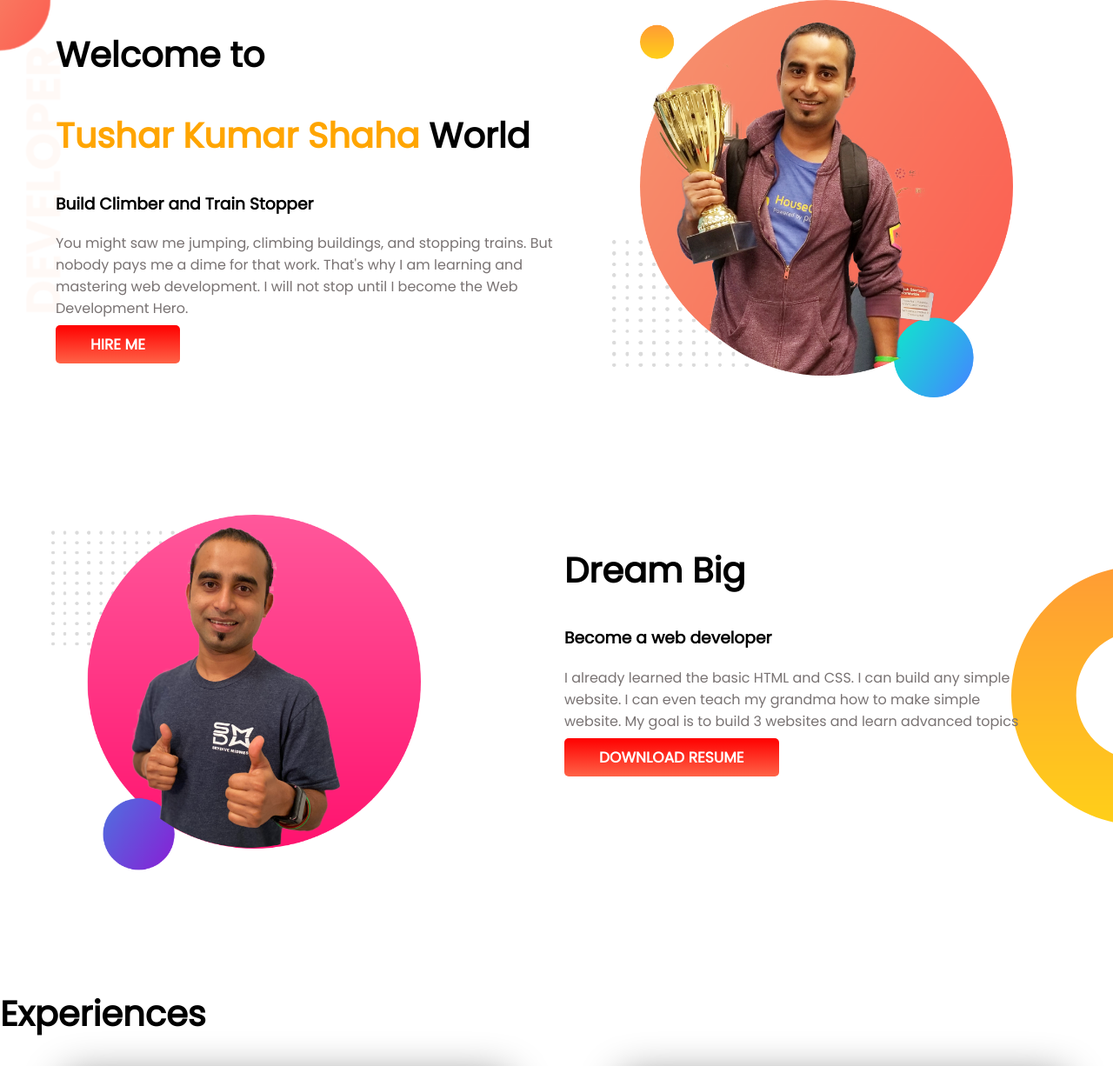
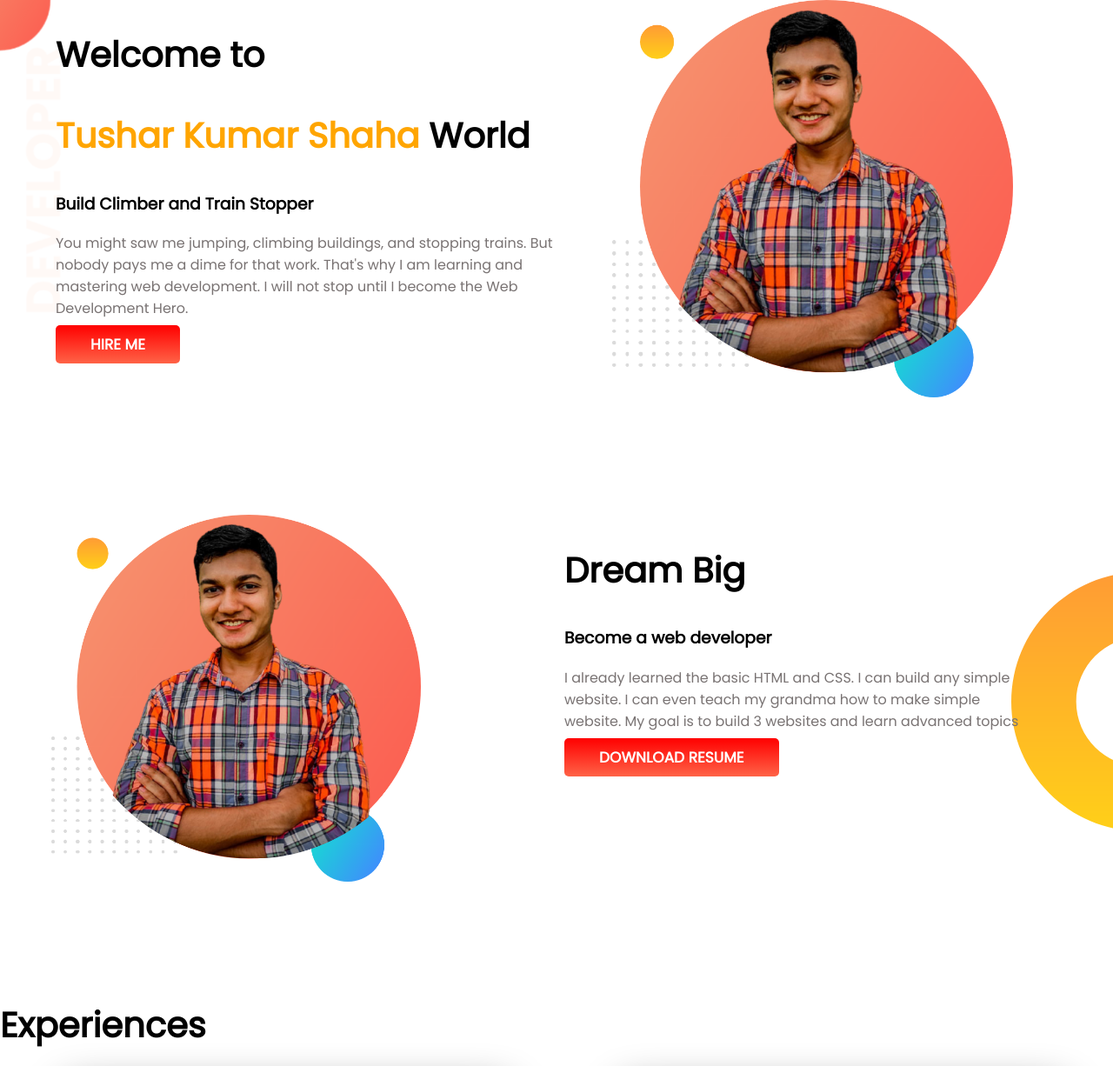
Before and after one commit to tusharshaha/developer-portfolio, a plain HTML site: page index.html in a window 1280 px wide. Shown: the top 1226 px of the page at 87% size. Drawn offline with Linux system fonts and the light colour scheme.

Commit message:
my picture added

```diff
--- a/index.html
+++ b/index.html
@@ -21,12 +21,12 @@
         HIRE ME</a>
     </div>
     <div class="half-width">
-        <img src="images/jhankar.png" alt="">
+        <img src="images/tushar-bg.png" alt="">
     </div>
    </section>
    <section class="dream-big flex-container">
        <div class="half-width">
-           <img src="images/jhankar2.png" alt="">
+           <img src="images/tushar-bg.png" alt="">
        </div>
        <div class="half-width">
             <h1>Dream Big</h1>
```
Also changed, not shown: images/tushar-bg.png (added).
